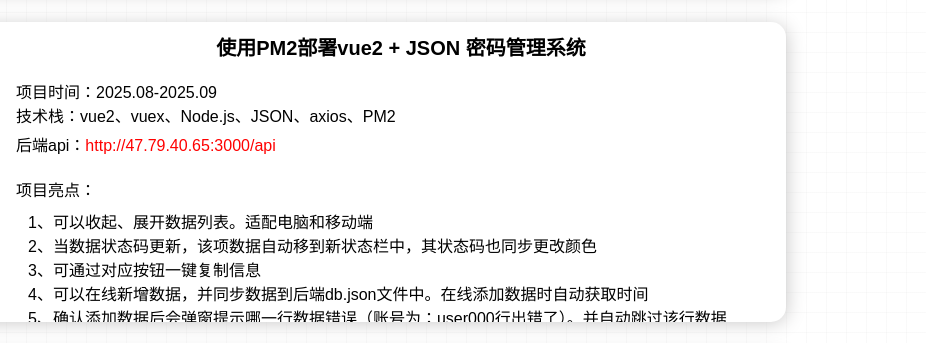
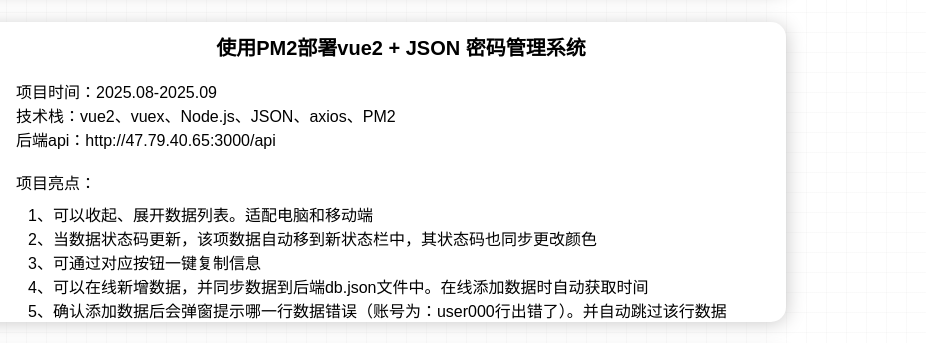
Before and after one commit to xkai003/blog, a plain HTML site: page works.html in a window 1280 px wide. Shown: the part 608-951 px from the top of the page, 354-1280 px from the left. Drawn offline with nearby package versions, Linux system fonts and the light colour scheme.

Commit message:
作品页的a标签搬到标题上，api也改用为a标签

```diff
--- a/css/works.css
+++ b/css/works.css
@@ -140,6 +140,13 @@ body {
     display: flex;
     flex-direction: column;
 }
+.item .desc a{
+    color: black;
+    text-decoration: none;
+}
+.item .desc a:hover{
+    color: red;
+}
 .item .desc .title{
     margin-top: 10px;
     font-size: 20px;
@@ -160,9 +167,10 @@ body {
     height: 100px;
     /* background-color: #b18e8e; */
     /* line-height: 30px; */
-    padding: 5px 0px 5px 0px;
-    max-width: 80%;
-    overflow-x: auto;/* 水平滚动条 */
+    /* padding: 5px 0px 5px 0px; */
+    max-width: 90%;
+    overflow: hidden;         /* 2. 隐藏超出容器的部分 */
+    text-overflow: ellipsis;  /* 3. 将被隐藏的部分显示为省略号 */
     white-space: nowrap;
 }
 /* 展览台 */
--- a/works.html
+++ b/works.html
@@ -43,14 +43,15 @@
                 <!--<button type="submit">搜索</button>--> <!-- Optional: Add a search button -->
             </div>
 
-            <a :href="item.label" v-for="item in displayedVueWebList" :key="item.id">
-                <div class="item">
+            <!-- <a :href="item.label"> -->
+                <div class="item" v-for="item in displayedVueWebList" :key="item.id">
                     <img :src="item.imgurl" alt="">
                     <div class="desc">
-                        <span class="title">{{ item.title }}</span><br>
+                        <a :href="item.label" class="title">{{ item.title }}</a><br>
+                        <!-- <span class="title">{{ item.title }}</span><br> -->
                         <span>项目时间：{{ item.time }}</span>
                         <span>技术栈：{{ item.technology }}</span>
-                        <div class="api" v-if="item.api"><span>后端api：</span><span style="color: red;" class="api">{{ item.api }}</span></div>
+                        <div class="api" v-if="item.api"><span>后端api：</span><a :href="item.api" class="api">{{ item.api }} </a></div>
                         <span>项目亮点：</span>
                         <div class="wb">
                             <p>{{ item.wb_p1 }}</p>
@@ -65,7 +66,7 @@
                         </div>
                     </div>
                 </div>
-            </a>
+            <!-- </a> -->
             <!-- 分页部分 -->
             <div class="pagination">
                 <a href="#" @click.prevent="changeVuePage(1)" :class="{ active: vueCurrentPage === 1 }" v-if="vueTotalPages > 1">第一页</a>
```
